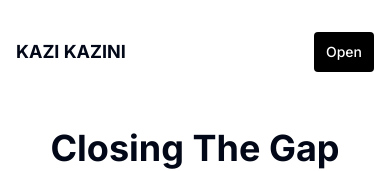
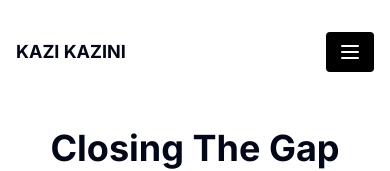
Before and after one commit to Habib-Ashraf-Hassan/kazi-kazini-landing-page, a Next.js app: page / in a window 390 px wide. Shown: the top 171 px of the page. Built offline with nearby package versions, Linux system fonts and the light colour scheme.

Commit message:
hamburger icon added

```diff
--- a/src/app/page.js
+++ b/src/app/page.js
@@ -1,6 +1,7 @@
 "use client";
 import Image from 'next/image';
 import { Button } from "@/components/ui/button";
+import {MenuIcon} from "lucide-react"
 import {
   DropdownMenu,
   DropdownMenuContent,
@@ -20,7 +21,9 @@ export default function Home() {
         {/* <p className='md:hidden block'>Menu</p> */}
         <DropdownMenu className="md:hidden block">
           <DropdownMenuTrigger className='md:hidden block'>
-            <Button className="px-3 py-3 bg-black text-white rounded">Open</Button>
+            <Button className="px-3 py-3 bg-black text-white rounded">
+              <MenuIcon />
+            </Button>
           </DropdownMenuTrigger>
           <DropdownMenuContent>
             <DropdownMenuItem>Page</DropdownMenuItem>
```
